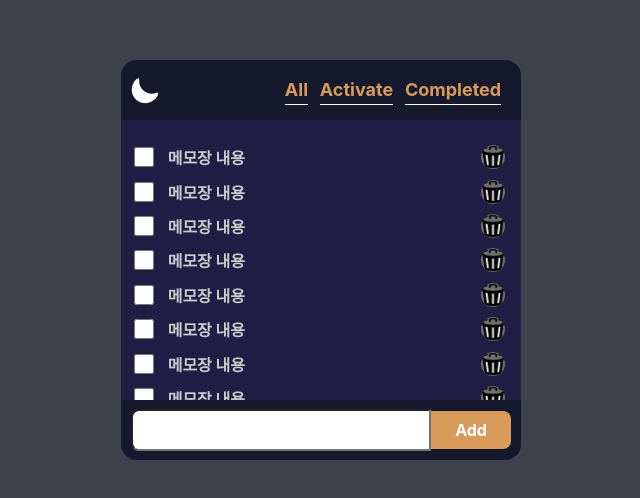
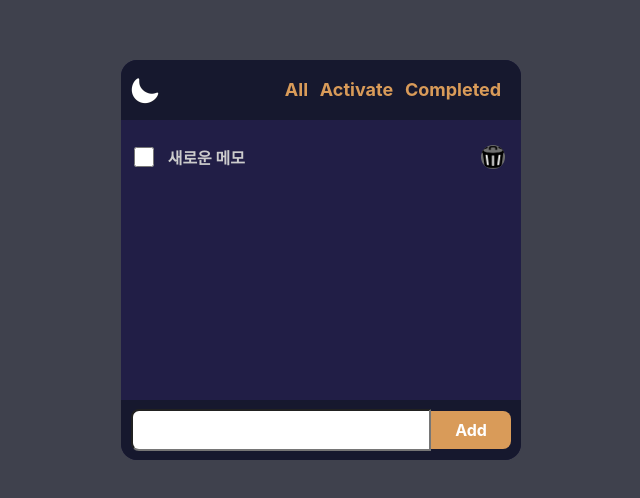
Before and after one commit to CureLatte/CafeTour, a React (Create React App) app: page / in a window 1280 px wide. Shown: the part 140-638 px from the top of the page, without its empty margins (319-959 px from the left). Built offline with nearby package versions, Linux system fonts and the light colour scheme.

Commit message:
[FIX] checker

```diff
--- /dev/null
+++ b/public/ToDoApp/data/toDoList.json
@@ -0,0 +1,7 @@
+[
+    {
+        "title": "새로운 메모",
+        "check": true,
+        "activate": false
+    }
+]
--- a/src/toDoApp/components/Content.jsx
+++ b/src/toDoApp/components/Content.jsx
@@ -1,17 +1,34 @@
 import Row from "./Row";
 import style from '../css/content.module.css'
+import {useEffect, useState} from "react";
 
 export default function Content(){
+    const [row, setRow] = useState([{}])
+
+    const dataRequest = async ()=>{
+        const dataResponse = await fetch('./toDoApp/data/toDoList.json')
+        const dataJson = await dataResponse.json()
+        console.log('data', dataJson)
+        return dataJson
+    }
+
+    useEffect( ()=>{
+        dataRequest()
+            .then((result)=>{
+                console.log('success', result)
+                setRow(result)
+            })
+            .catch(()=>{
+                console.log('fail')
+            })
+    }, [])
+
+
     return (
         <div className={style.content}>
-            <Row/>
-            <Row/>
-            <Row/>
-            <Row/>
-            <Row/>
-            <Row/>
-            <Row/>
-            <Row/>
+            {row.map((rowData, index) => {
+                return <Row key={index} row={rowData}/>
+            })}
         </div>
     )
 }
--- a/src/toDoApp/components/Row.jsx
+++ b/src/toDoApp/components/Row.jsx
@@ -1,11 +1,20 @@
 import style from '../css/row.module.css'
+import {useState} from "react";
 
-export default function Row(){
+export default function Row({row}){
+    console.log('row: ', row)
+    const initCheck = row.check
+    const [check, setCheck] = useState(initCheck)
+    const toggleCheck = ()=>{
+        setCheck((prevCheck)=>!prevCheck)
+    }
+
+
     return (
         <div className={style.row}>
             <div className={style.contentWrapper}>
-                <input className={style.checkBox} type="checkbox"/>
-                <div className={style.content}>메모장 내용</div>
+                <input className={style.checkBox} type="checkbox" checked={check} onChange={toggleCheck}/>
+                <div className={style.content}>{row.title}</div>
             </div>
             <img src="/images/trash.png" alt="trash" className={style.trashButton}></img>
         </div>
--- a/src/toDoApp/components/Tab.jsx
+++ b/src/toDoApp/components/Tab.jsx
@@ -4,8 +4,6 @@ import {useEffect, useRef} from "react";
 export default function Tab({title}){
     const tabTitle = useRef(null)
     const tabBar = useRef(null)
-
-
 
     useEffect(() => {
         // px 길이 세팅
--- a/src/toDoApp/css/header.module.css
+++ b/src/toDoApp/css/header.module.css
@@ -38,4 +38,5 @@
     width: 1.25em;
     height: 0.1em;
     background-color: white;
+    display: none;
 }
```
Also changed, not shown: public/ToDoApp/background.module.css (deleted, +0 -17 lines).
